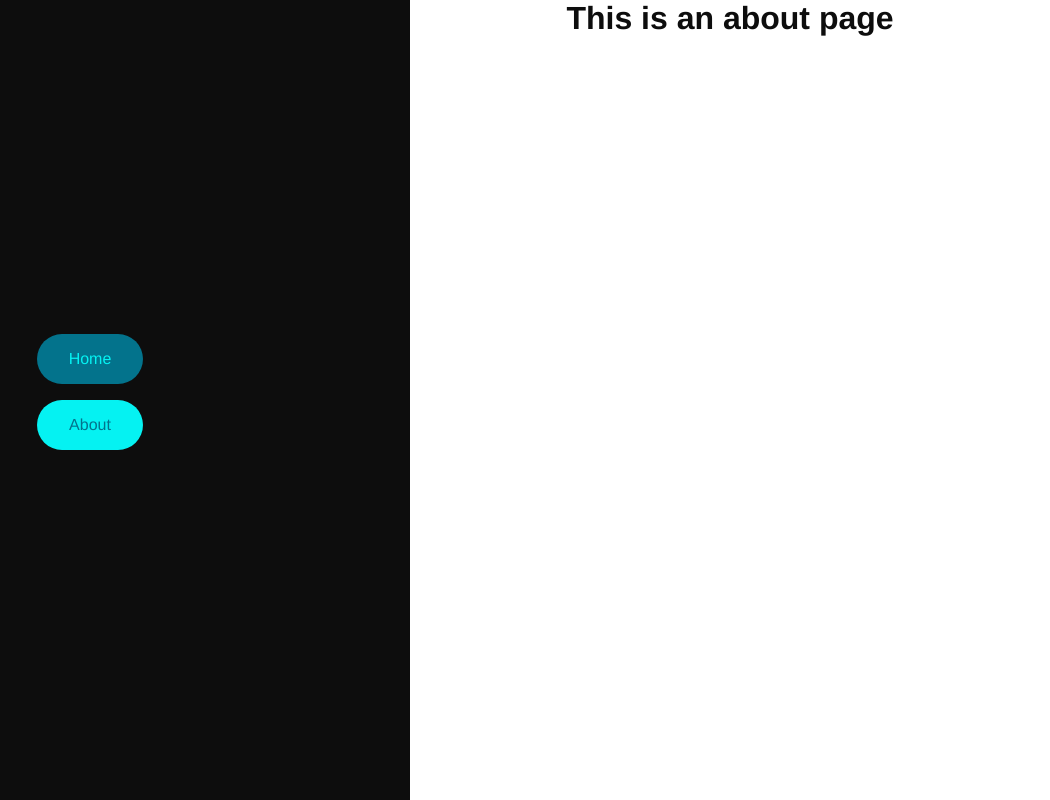
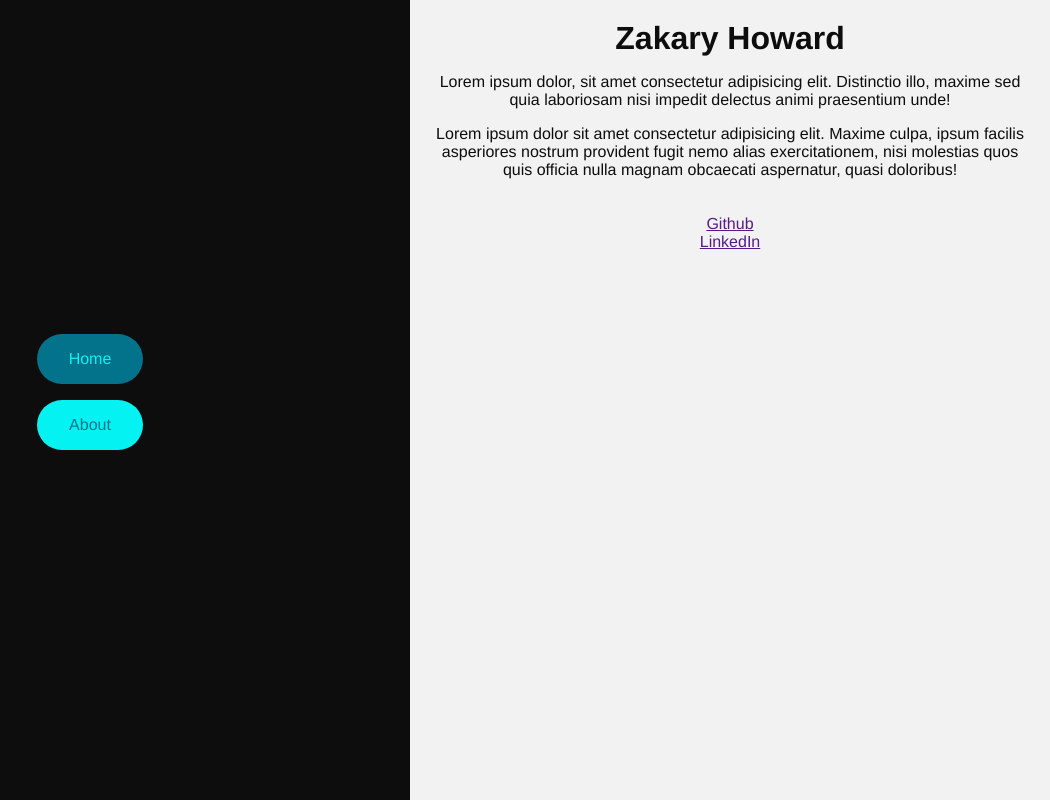
Before and after one commit to Prozak8/portfolio, a Vue app: page /about in a window 1280 px wide. Shown: the whole page, without its empty margins (230-1280 px from the left). Built offline with nearby package versions, Linux system fonts and the light colour scheme.

Commit message:
/about lorem placeholder, a link placeholders

```diff
--- a/src/views/About.vue
+++ b/src/views/About.vue
@@ -1,5 +1,34 @@
 <template>
   <div class="about">
-    <h1>This is an about page</h1>
+    <div class="about__inner">
+      <h1>Zakary Howard</h1>
+      <p>Lorem ipsum dolor, sit amet consectetur adipisicing elit. Distinctio illo, maxime sed quia laboriosam nisi impedit delectus animi praesentium unde!</p>
+      <p>Lorem ipsum dolor sit amet consectetur adipisicing elit. Maxime culpa, ipsum facilis asperiores nostrum provident fugit nemo alias exercitationem, nisi molestias quos quis officia nulla magnam obcaecati aspernatur, quasi doloribus!</p>
+    </div>
+    <div class="social">
+      <ul>
+        <li>
+          <a href>Github</a>
+        </li>
+        <li>
+          <a href>LinkedIn</a>
+        </li>
+      </ul>
+    </div>
   </div>
 </template>
+
+<style lang="sass" scoped>
+@import '@/styles/variables.sass'
+.about
+  background-color: $white
+  height: 100%
+  width: 100%
+  &__inner
+    padding: 20px
+    h1, p
+      margin-bottom: 1rem
+  .social
+    margin-top: auto
+
+</style>
```
